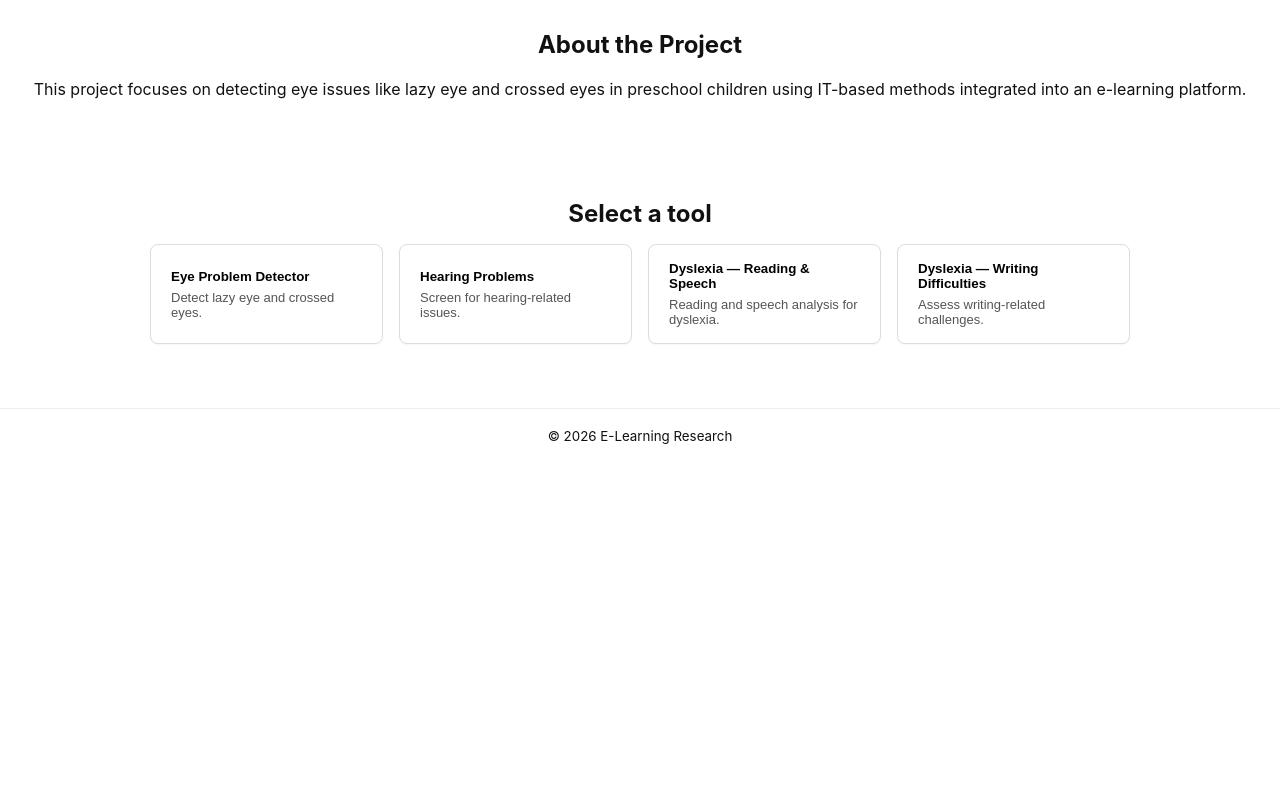
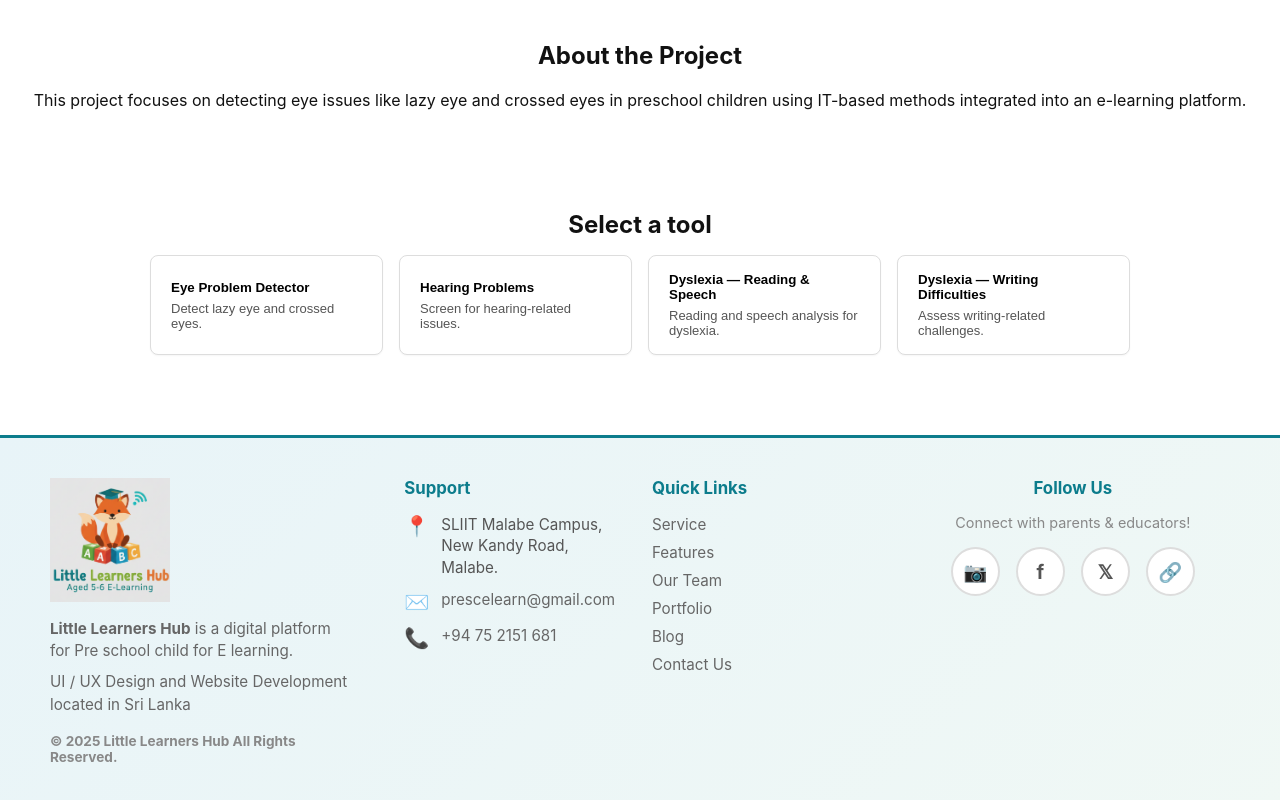
Before and after one commit to ImanthaJayashan/E-Learning_App_frontend, a React (Vite) app: page / in a window 1280 px wide. Shown: the part 344-1144 px from the top of the page. Before the commit the page ends 805 px from the top, so only its background shows below. Built offline with nearby package versions, Linux system fonts and the light colour scheme.

Commit message:
size fix header and add footer

```diff
--- a/src/components/Footer.tsx
+++ b/src/components/Footer.tsx
@@ -1,8 +1,65 @@
 import React from 'react';
 
 const Footer: React.FC = () => (
-  <footer style={{ padding: '1rem', borderTop: '1px solid #eee', marginTop: '2rem', textAlign: 'center' }}>
-    <small>© {new Date().getFullYear()} E-Learning Research</small>
+  <footer className="footer">
+    <div className="footer-content">
+      <div className="footer-section footer-left">
+        <img className="footer-logo" src="/Gemini_Generated_Image_5rph3y5rph3y5rph.png" alt="Little Learners Hub logo" />
+        <p className="footer-desc">
+          <strong>Little Learners Hub</strong> is a digital platform for Pre school child for E learning.
+        </p>
+        <p className="footer-desc">
+          UI / UX Design and Website Development located in Sri Lanka
+        </p>
+        <p className="footer-copyright">© 2025 Little Learners Hub All Rights Reserved.</p>
+      </div>
+
+      <div className="footer-section footer-middle">
+        <div className="footer-col">
+          <h3 className="footer-heading">Support</h3>
+          <div className="footer-item">
+            <span className="footer-icon">📍</span>
+            <div>
+              <p>SLIIT Malabe Campus,</p>
+              <p>New Kandy Road,</p>
+              <p>Malabe.</p>
+            </div>
+          </div>
+          <div className="footer-item">
+            <span className="footer-icon">✉️</span>
+            <a href="mailto:prescelearn@gmail.com" className="footer-link">prescelearn@gmail.com</a>
+          </div>
+          <div className="footer-item">
+            <span className="footer-icon">📞</span>
+            <a href="tel:+94752151681" className="footer-link">+94 75 2151 681</a>
+          </div>
+        </div>
+
+        <div className="footer-col">
+          <h3 className="footer-heading">Quick Links</h3>
+          <ul className="footer-links">
+            <li><a href="#" className="footer-link">Service</a></li>
+            <li><a href="#" className="footer-link">Features</a></li>
+            <li><a href="#" className="footer-link">Our Team</a></li>
+            <li><a href="#" className="footer-link">Portfolio</a></li>
+            <li><a href="#" className="footer-link">Blog</a></li>
+            <li><a href="#" className="footer-link">Contact Us</a></li>
+          </ul>
+        </div>
+      </div>
+
+      <div className="footer-section footer-right">
+        <h3 className="footer-heading">Follow Us</h3>
+        <p className="footer-social-text">Connect with parents & educators!</p>
+        <div className="footer-social">
+          {/* Social icons placeholders - add images later */}
+          <a href="#" className="social-icon" title="Instagram">📷</a>
+          <a href="#" className="social-icon" title="Facebook">f</a>
+          <a href="#" className="social-icon" title="Twitter">𝕏</a>
+          <a href="#" className="social-icon" title="LinkedIn">🔗</a>
+        </div>
+      </div>
+    </div>
   </footer>
 );
 
--- a/src/index.css
+++ b/src/index.css
@@ -17,16 +17,18 @@ main { padding: 1rem; }
 .navbar {
 	background: var(--nav-bg);
 	border-bottom: 1px solid var(--nav-border);
+	width: 100%;
+	padding: 0;
 }
 
 .navbar-inner {
-	max-width: 1180px;
-	margin: 0 auto;
-	padding: 0.85rem 1.25rem;
+	width: 100%;
+	padding: 1.2rem 1.25rem;
 	display: flex;
 	align-items: center;
 	justify-content: space-between;
 	gap: 1rem;
+	box-sizing: border-box;
 }
 
 .nav-brand {
@@ -97,3 +99,146 @@ main { padding: 1rem; }
 	.nav-right { width: 100%; justify-content: space-between; }
 	.nav-links { gap: 1rem; }
 }
+
+/* Footer Styles */
+.footer {
+	background: linear-gradient(135deg, #e8f4f8 0%, #f0f8f5 100%);
+	border-top: 3px solid var(--cta);
+	padding: 2.5rem 1.25rem;
+	margin-top: 3rem;
+}
+
+.footer-content {
+	max-width: 1180px;
+	margin: 0 auto;
+	display: grid;
+	grid-template-columns: 1fr 1.5fr 1fr;
+	gap: 2.5rem;
+}
+
+.footer-section { }
+
+.footer-left {
+	padding-right: 1rem;
+}
+
+.footer-logo {
+	width: 120px;
+	height: auto;
+	margin-bottom: 1rem;
+	display: block;
+}
+
+.footer-desc {
+	font-size: 0.95rem;
+	color: #666;
+	line-height: 1.5;
+	margin: 0.5rem 0;
+}
+
+.footer-copyright {
+	font-size: 0.85rem;
+	color: #888;
+	font-weight: 700;
+	margin-top: 1rem;
+}
+
+.footer-middle {
+	display: grid;
+	grid-template-columns: 1fr 1fr;
+	gap: 1.5rem;
+}
+
+.footer-col { }
+
+.footer-heading {
+	color: var(--cta);
+	font-size: 1.05rem;
+	margin: 0 0 1rem 0;
+	font-weight: 700;
+}
+
+.footer-item {
+	display: flex;
+	align-items: flex-start;
+	gap: 0.75rem;
+	margin-bottom: 0.75rem;
+	font-size: 0.95rem;
+	color: #555;
+}
+
+.footer-icon {
+	font-size: 1.25rem;
+	flex-shrink: 0;
+}
+
+.footer-item p {
+	margin: 0;
+	line-height: 1.4;
+}
+
+.footer-links {
+	list-style: none;
+	margin: 0;
+	padding: 0;
+	display: flex;
+	flex-direction: column;
+	gap: 0.5rem;
+}
+
+.footer-link {
+	text-decoration: none;
+	color: #666;
+	font-size: 0.95rem;
+	transition: color 0.2s;
+}
+
+.footer-link:hover { color: var(--cta); }
+
+.footer-right {
+	text-align: center;
+}
+
+.footer-social-text {
+	font-size: 0.9rem;
+	color: #888;
+	margin-bottom: 1rem;
+}
+
+.footer-social {
+	display: flex;
+	justify-content: center;
+	gap: 1rem;
+}
+
+.social-icon {
+	width: 45px;
+	height: 45px;
+	border-radius: 50%;
+	background: #fff;
+	border: 2px solid #ddd;
+	display: flex;
+	align-items: center;
+	justify-content: center;
+	text-decoration: none;
+	font-weight: 700;
+	color: #555;
+	font-size: 1.2rem;
+	transition: all 0.2s;
+}
+
+.social-icon:hover {
+	background: var(--cta);
+	border-color: var(--cta);
+	color: #fff;
+}
+
+@media (max-width: 768px) {
+	.footer-content {
+		grid-template-columns: 1fr;
+		gap: 1.5rem;
+	}
+	.footer-middle {
+		grid-template-columns: 1fr;
+	}
+}
```
